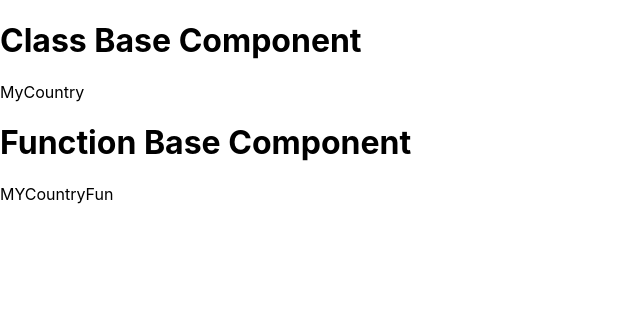
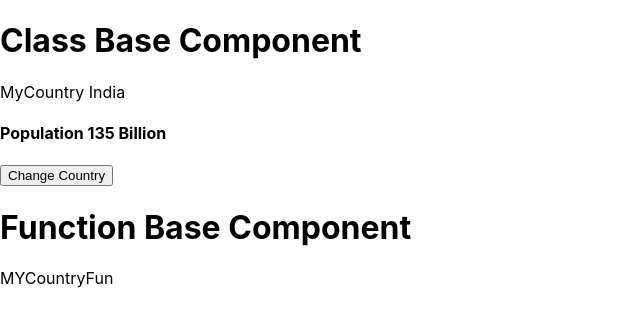
Before and after one commit to tirth765/Firstreact1, a React (Create React App) app: page / in a window 1280 px wide. Shown: the top 326 px of the page, without its empty margins (0-640 px from the left). Built offline with nearby package versions, Linux system fonts and the light colour scheme.

Commit message:
MyCountry

```diff
--- a/src/Component/MyCountry.js
+++ b/src/Component/MyCountry.js
@@ -1,14 +1,34 @@
 import React, { Component } from 'react';
 
 export default class MyCountry extends Component {
+    constructor(props) {
+        super(props);
+        this.state = {
+            country: 'India',
+            Population: '135 Billion'
+        }
+    }
+
+    handleCountry = () => {
+        this.setState({
+            country: 'USA',
+            Population: '30 Billion'
+        })
+    }
+
     render() {
         return (
             <>
+
             <h1>Class Base Component</h1>
 
             <div>
-                MyCountry
+                MyCountry {this.state.country}
             </div>
+
+            <h4>Population {this.state.Population} </h4>
+
+            <button onClick={this.handleCountry}>Change Country</button>
 
             </>
         );
```
